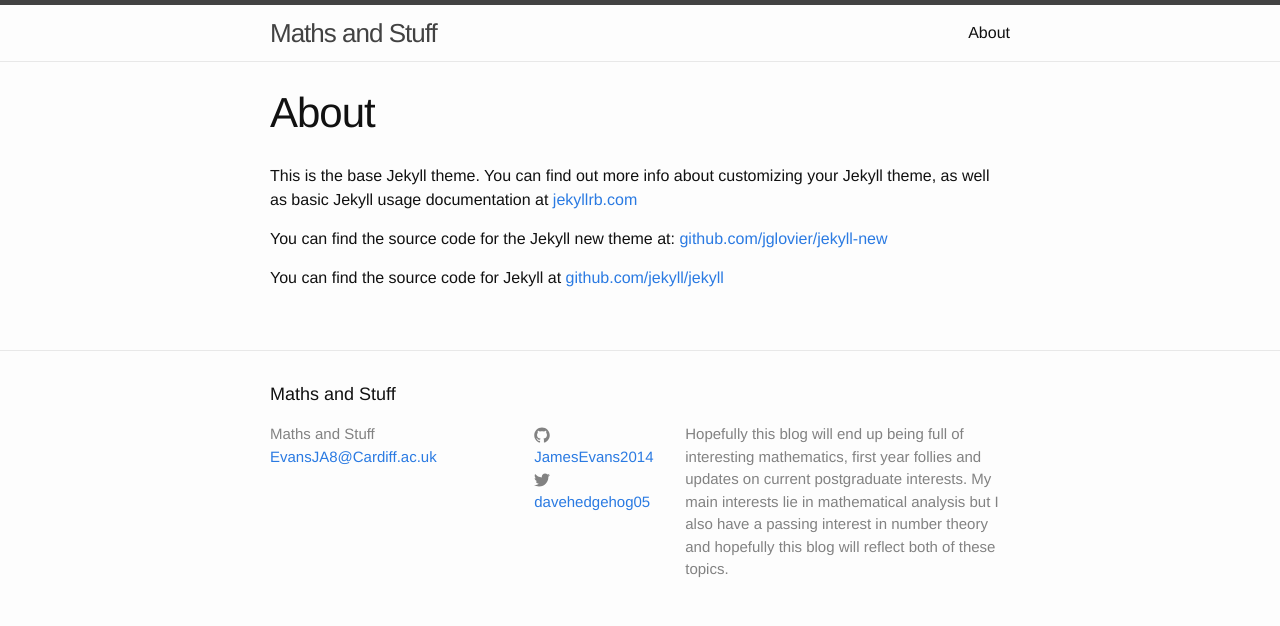
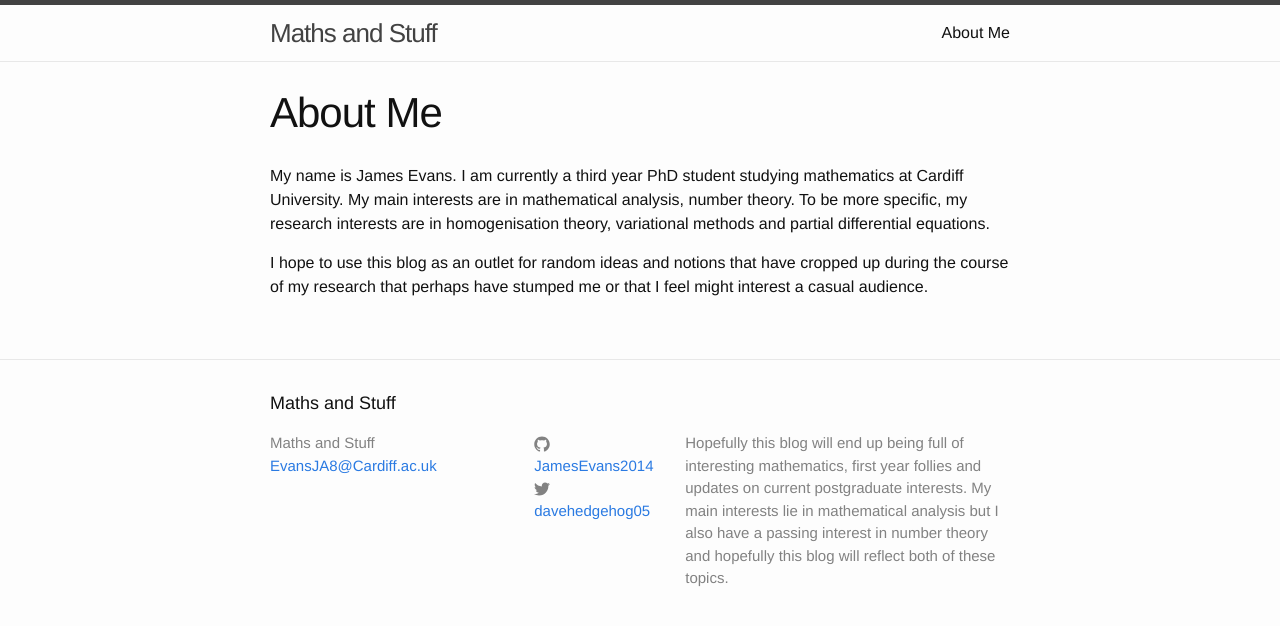
Before and after one commit to JamesEvans2014/JamesEvans2014.github.io, a Jekyll site: the page built from about.md, in a window 1280 px wide. Shown: the top 626 px of the page. Built offline with Jekyll 4.4.1, drawn with Linux system fonts in a browser that asks for light colours.

Commit message:
Update about.md

```diff
--- a/about.md
+++ b/about.md
@@ -1,11 +1,9 @@
 ---
 layout: page
-title: About
-permalink: /about/
+title: About Me
+permalink: /aboutme/
 ---
 
-This is the base Jekyll theme. You can find out more info about customizing your Jekyll theme, as well as basic Jekyll usage documentation at [jekyllrb.com](http://jekyllrb.com/)
+My name is James Evans. I am currently a third year PhD student studying mathematics at Cardiff University. My main interests are in mathematical analysis, number theory. To be more specific, my research interests are in homogenisation theory, variational methods and partial differential equations.
 
-You can find the source code for the Jekyll new theme at: [github.com/jglovier/jekyll-new](https://github.com/jglovier/jekyll-new)
-
-You can find the source code for Jekyll at [github.com/jekyll/jekyll](https://github.com/jekyll/jekyll)
+I hope to use this blog as an outlet for random ideas and notions that have cropped up during the course of my research that perhaps have stumped me or that I feel might interest a casual audience.
```
